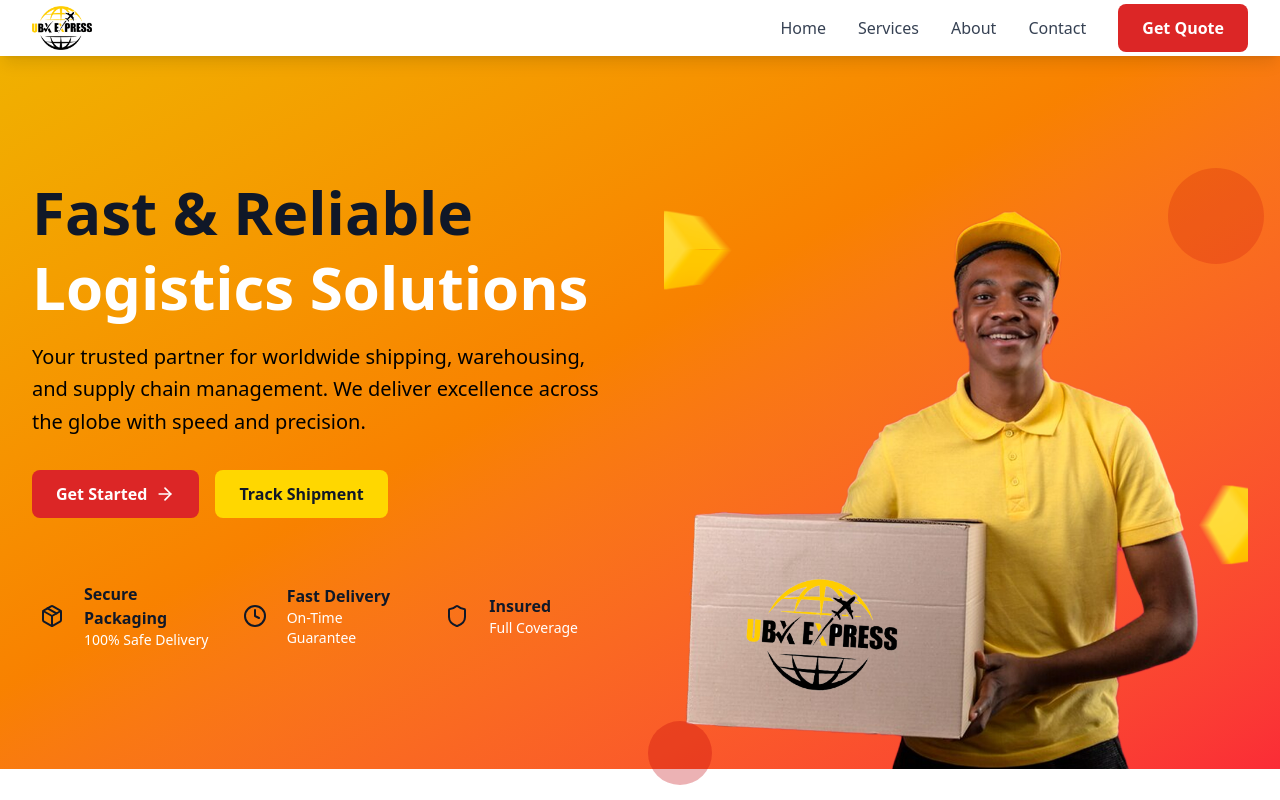
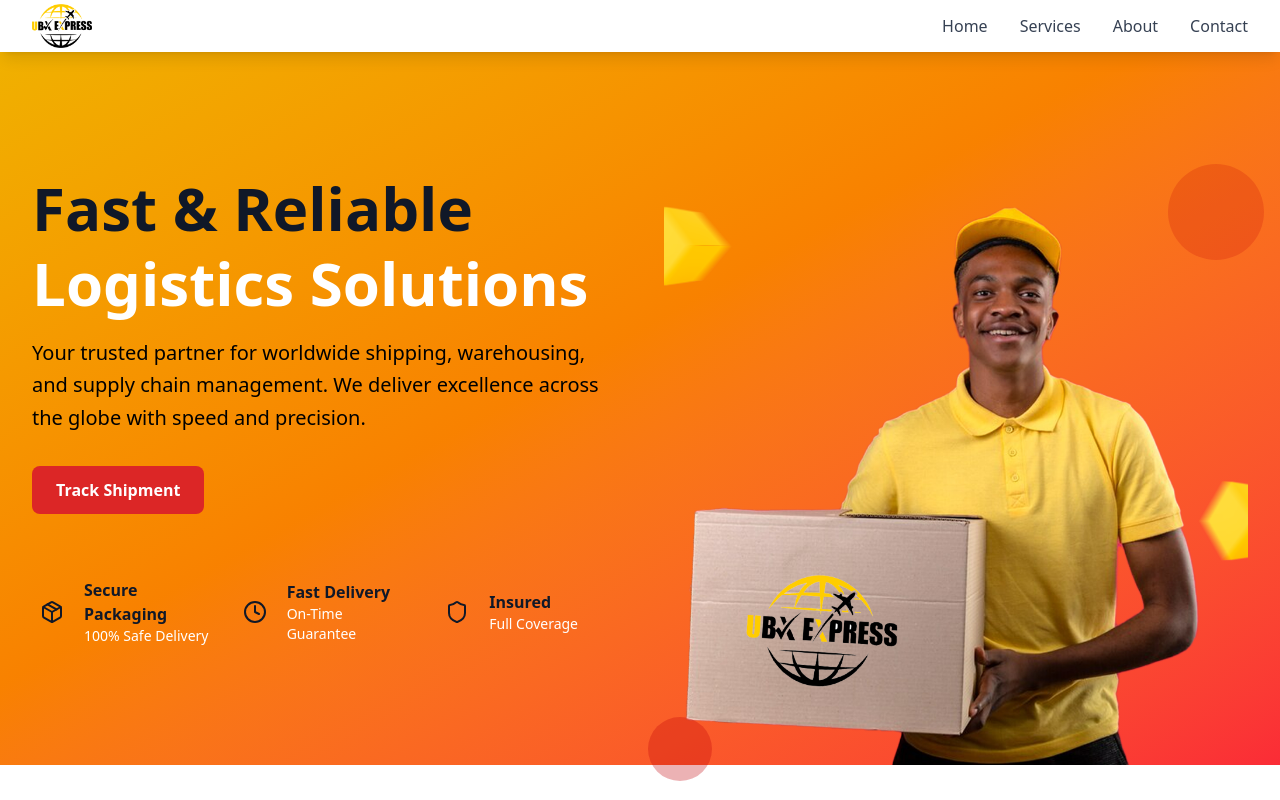
Before and after one commit to rimescode1/ubexpress, a Next.js app: page / in a window 1280 px wide. Shown: the top 800 px of the page. Built offline with nearby package versions, Linux system fonts and the light colour scheme.

Commit message:
domain added

```diff
--- a/src/components/Contact.js
+++ b/src/components/Contact.js
@@ -28,12 +28,11 @@ const Contact = () => {
     e.preventDefault();
 
     try {
-      const res = await fetch("/api/send-mail", {
+      const res = await fetch("www.ubxexpress.com/api/send-mail", {
         method: "POST",
         headers: { "Content-Type": "application/json" },
         body: JSON.stringify(formData),
       });
-      console.log(res, "dkdkdkdk");
 
       if (res.ok) {
         toast.success("Message sent successfully ✅");
--- a/src/components/Header.jsx
+++ b/src/components/Header.jsx
@@ -33,7 +33,7 @@ const Header = () => {
                 {item.name}
               </a>
             ))}
-            <button className="btn-primary">Get Quote</button>
+            {/* <button className="btn-primary">Get Quote</button> */}
           </div>
 
           {/* Mobile menu button */}
--- a/src/components/Hero.jsx
+++ b/src/components/Hero.jsx
@@ -25,11 +25,11 @@ const Hero = () => {
             </div>
 
             <div className="flex flex-col sm:flex-row gap-4">
-              <button className="btn-primary flex items-center justify-center">
+              {/* <button className="btn-primary flex items-center justify-center">
                 Get Started
                 <ArrowRight className="ml-2 h-5 w-5" />
-              </button>
-              <Link href="#tracking" className="btn-secondary">
+              </button> */}
+              <Link href="#tracking" className="btn-primary">
                 Track Shipment
               </Link>
             </div>
--- a/src/components/Tracking.jsx
+++ b/src/components/Tracking.jsx
@@ -22,7 +22,9 @@ const Tracking = () => {
       return;
     }
     try {
-      const data = await axios.get(`/api/dhl?id=${trackingID}&service=express`);
+      const data = await axios.get(
+        `www.ubxexpress.com/api/dhl?id=${trackingID}&service=express`
+      );
       setData(data.data.data.shipments[0]);
       setIsData(true);
       return;
```
